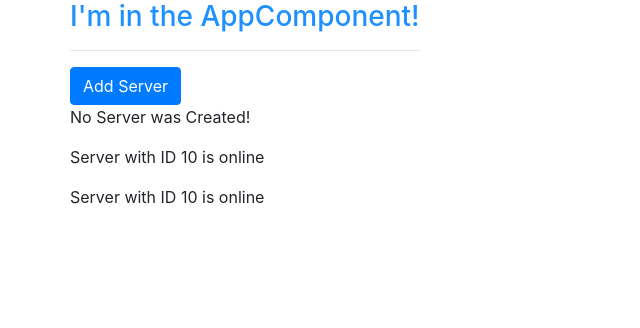
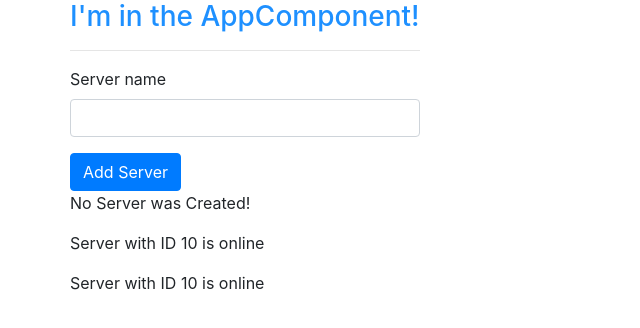
Before and after one commit to plotop/Complete-Angular, an Angular app: page / in a window 1280 px wide. Shown: the top 328 px of the page, without its empty margins (0-640 px from the left). Built offline with nearby package versions, Linux system fonts and the light colour scheme.

Commit message:
Passing data in event binding

```diff
--- a/src/app/servers/servers.component.html
+++ b/src/app/servers/servers.component.html
@@ -1,3 +1,9 @@
+<label>Server name</label>
+<input
+    type="text"
+    class="form-control"
+    (input)="onUpdateServerName($event)">
+    <p>{{serverName}}</p>
 <button
     class="btn btn-primary"
     [disabled]="!allowNewServer"
--- a/src/app/servers/servers.component.ts
+++ b/src/app/servers/servers.component.ts
@@ -13,7 +13,7 @@
 export class ServersComponent implements OnInit {
  allowNewServer = false;
  serverCreationStatus = 'No Server was Created!';
-
+ serverName = '';
   constructor() {
     setTimeout(() => {
       this.allowNewServer = true;
@@ -26,4 +26,8 @@
   onCreateServer() {
    this.serverCreationStatus = 'Server was Created';
   }
+  onUpdateServerName(event: any) {
+    this.serverName = (<HTMLInputElement>event.target).value;
+  }
+
 }
```
